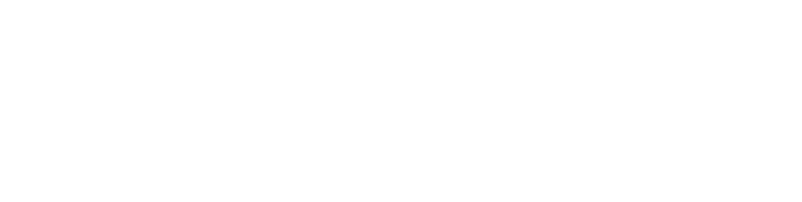
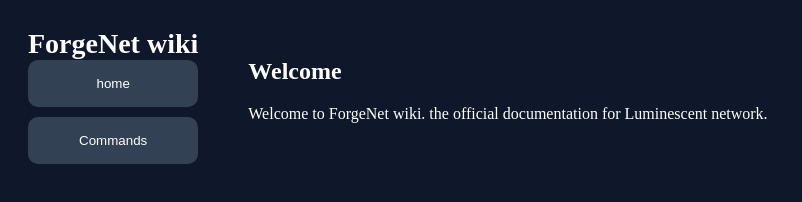
Before and after one commit to LuminescentNetwork/ForgeNet, a plain HTML site: page Archive.html in a window 1280 px wide. Shown: the whole page, without its empty margins (0-802 px from the left). Drawn offline with Linux system fonts and the light colour scheme.

Commit message:
Update Archive.html

```diff
--- a/Archive.html
+++ b/Archive.html
@@ -4,6 +4,100 @@
     <meta charset="UTF-8">
     <meta name="viewport" content="width=device-width, initial-scale=1.0">
     <title>ForgeNet Archive wiki</title>
+
+    <style>
+      {
+        margin: 0;
+        padding: 0;
+        box-sizing:border-box;
+        font-family:'segoe UI',sans-serif;
+      }
+      body {
+        background:#0f172a;
+        color:white;
+        display:flex;
+        height:100vh;
+      }
+      .sidebar {
+        width:280px
+         background:#1e293b
+        border-right:3px solid #334155;
+        padding:20px
+      }
+      .logo {
+        font-size:28px;
+        font-weight:bold;
+        margin-bottom:25px
+        text-align:center;
+      }
+      .sidebar button {
+        width:100%;
+        background:#334155;
+        color:white;
+        border:none;
+        padding:16px;
+        margin-bottom:10px;
+        border-radius:10px;
+        cursor:pointer;
+        font-size:16px
+        text-align:left;
+        transition:.2s;
+      }
+      .sidebar button:hover {
+        background:#475569
+      }
+      .sidebar button:active {
+        background:#2563eb
+      }
+      .content {
+        flex:1;
+        padding:30px;
+        overflow-y:auto;
+      }
+      .page {
+        display:none;
+      }
+      .page.active {
+        display:block;
+      }
+      .card {
+        background:#1e293b;
+        border:2px solid #334155;
+        border-radius:12px;
+        padding:20px
+        margin-bottom:20px;
+      }
+      .card h2 {
+        color:#60a5fa;
+        margin-bottom:10px
+      }
+      .command {
+        background:#0f172a
+        border-left:4px solid #3b82f6;
+        padding:12px;
+        margin-top:10px;
+        border-radius:6px;
+      }
+      .command strong {
+        color:#93c5fd;
+      }
+    </style>
   </head>
+  <body>
+    <div class="sidebar">
+      <div class="logo">ForgeNet wiki</div>
 
+      <button class="active" onclick="showPage('home', this)"> home </button>
+          <button onclick="showPage('commands', this)"> Commands </button>
+    </div>
+
+    <div class="content">
+      <div id="home" class="page active">
+        <div class+"card">
+          <h2>Welcome</h2>
+          <p>Welcome to ForgeNet wiki.
+            the official documentation for Luminescent network.</p>
+        </div>
+
+  </body>
 </html>
```
